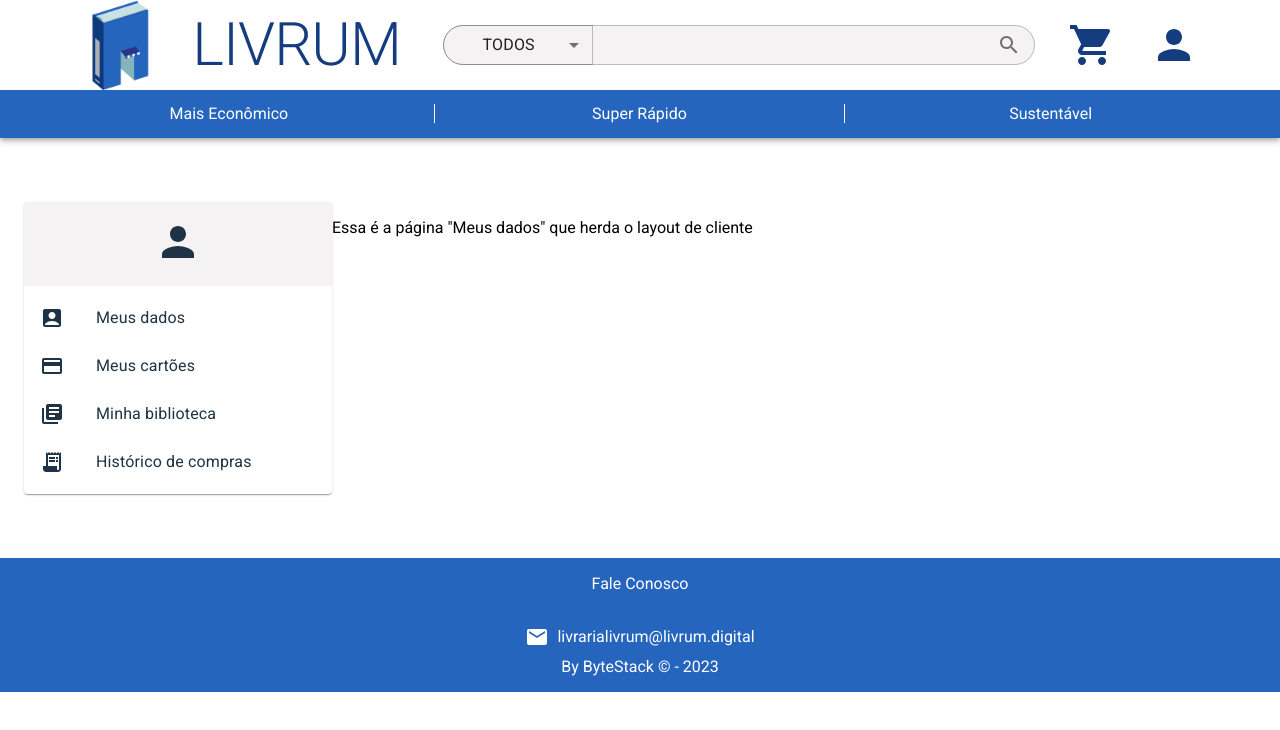
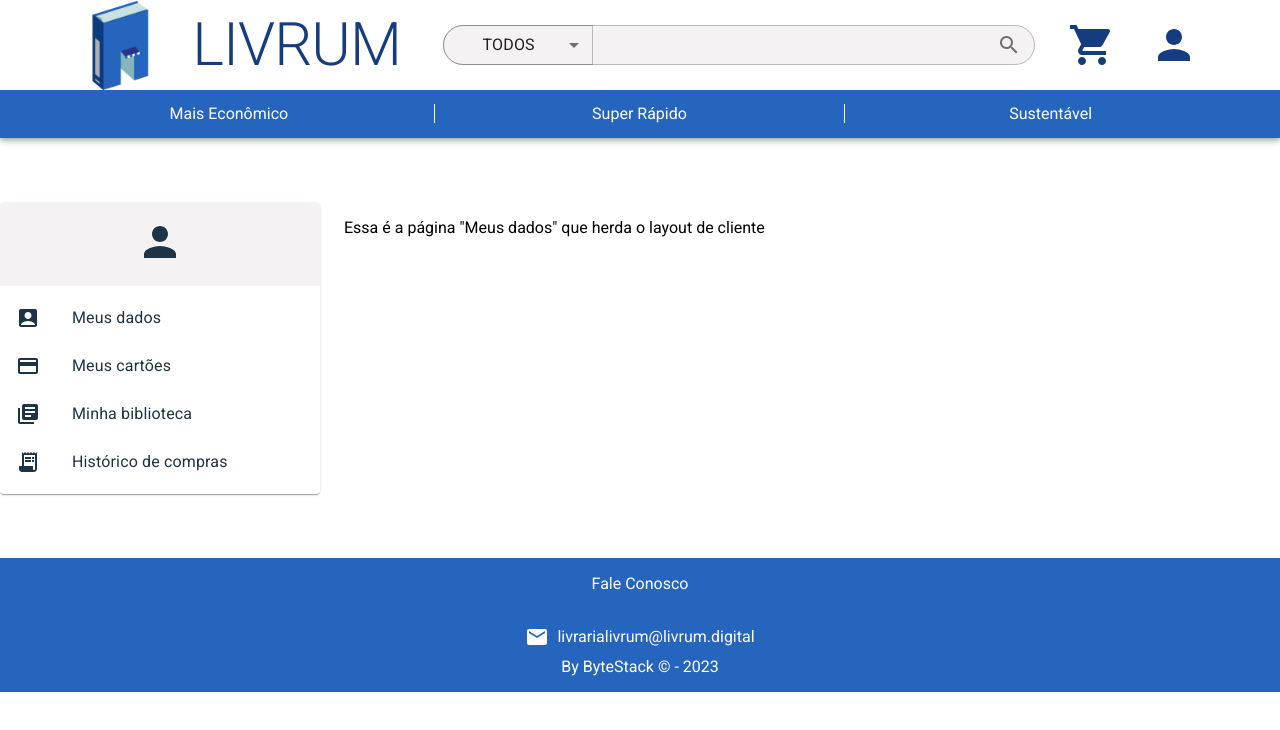
Before and after one commit to byte-stack-uefs/livrum, a Next.js app in the folder phase_4/app/webapp/: page /cliente/meus-dados in a window 1280 px wide. Shown: the top 730 px of the page. Built offline with nearby package versions, Linux system fonts and the light colour scheme.

Commit message:
Melhorando estrutura do layout de cliente

```diff
--- a/phase_4/app/webapp/app/components/layouts/ClientLayout.tsx
+++ b/phase_4/app/webapp/app/components/layouts/ClientLayout.tsx
@@ -29,7 +29,7 @@ export default function ClientLayout({ children }: { children: React.ReactNode }
 
     return (
         <PublicLayout>
-            <Container maxWidth={false} sx={{ marginY: 8 }}>
+            <Container maxWidth={false} sx={{ marginY: 8 }} disableGutters={true}>
                 <Grid container>
                     <Grid item xs={3}>
                         <Paper sx={{ overflow: 'hidden' }}>
@@ -55,7 +55,9 @@ export default function ClientLayout({ children }: { children: React.ReactNode }
                         </Paper>
                     </Grid>
                     <Grid item xs={9}>
-                        {children}
+                        <Container maxWidth={false}>
+                            {children}
+                        </Container>
                     </Grid>
                 </Grid>
 
```
